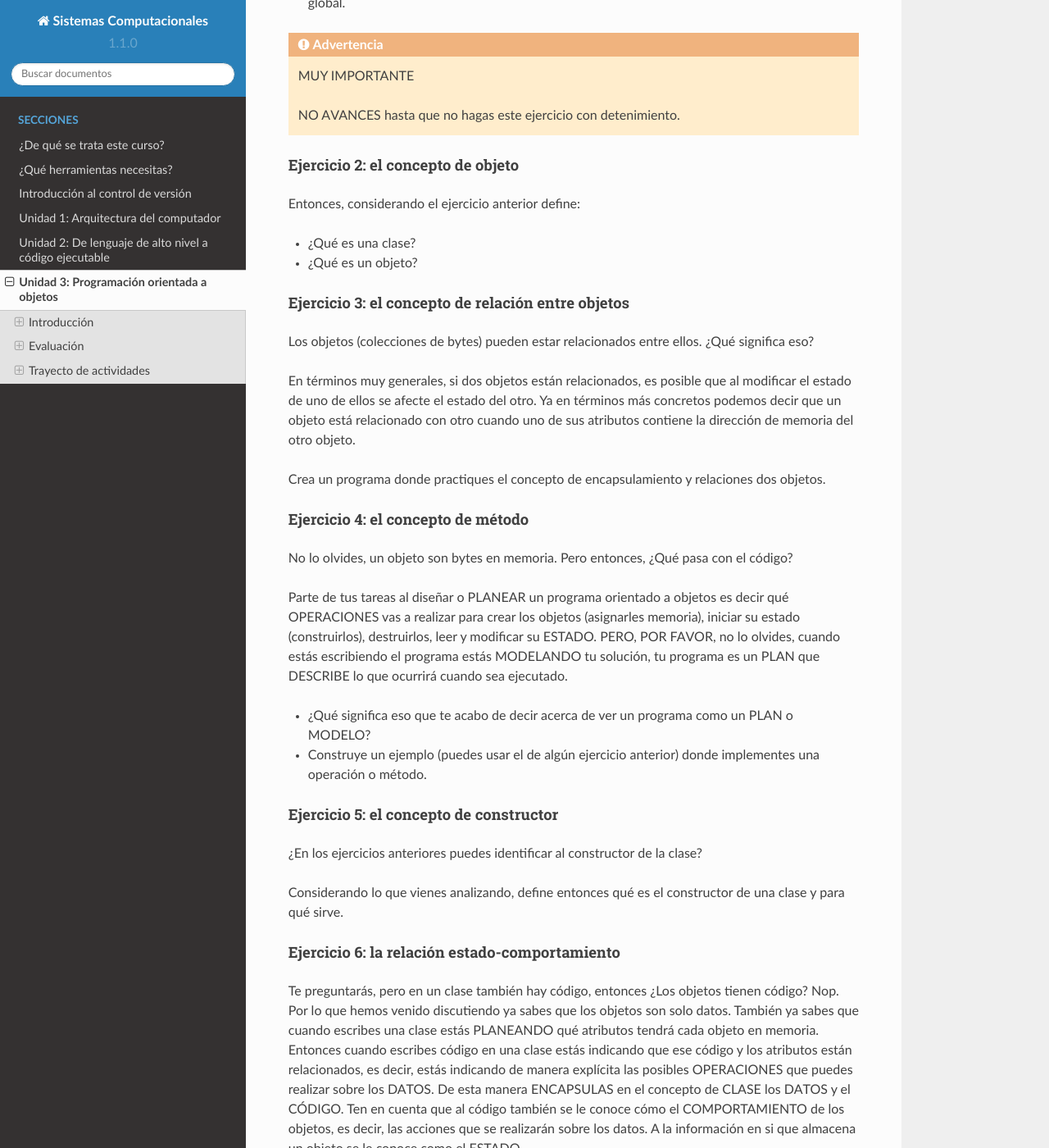
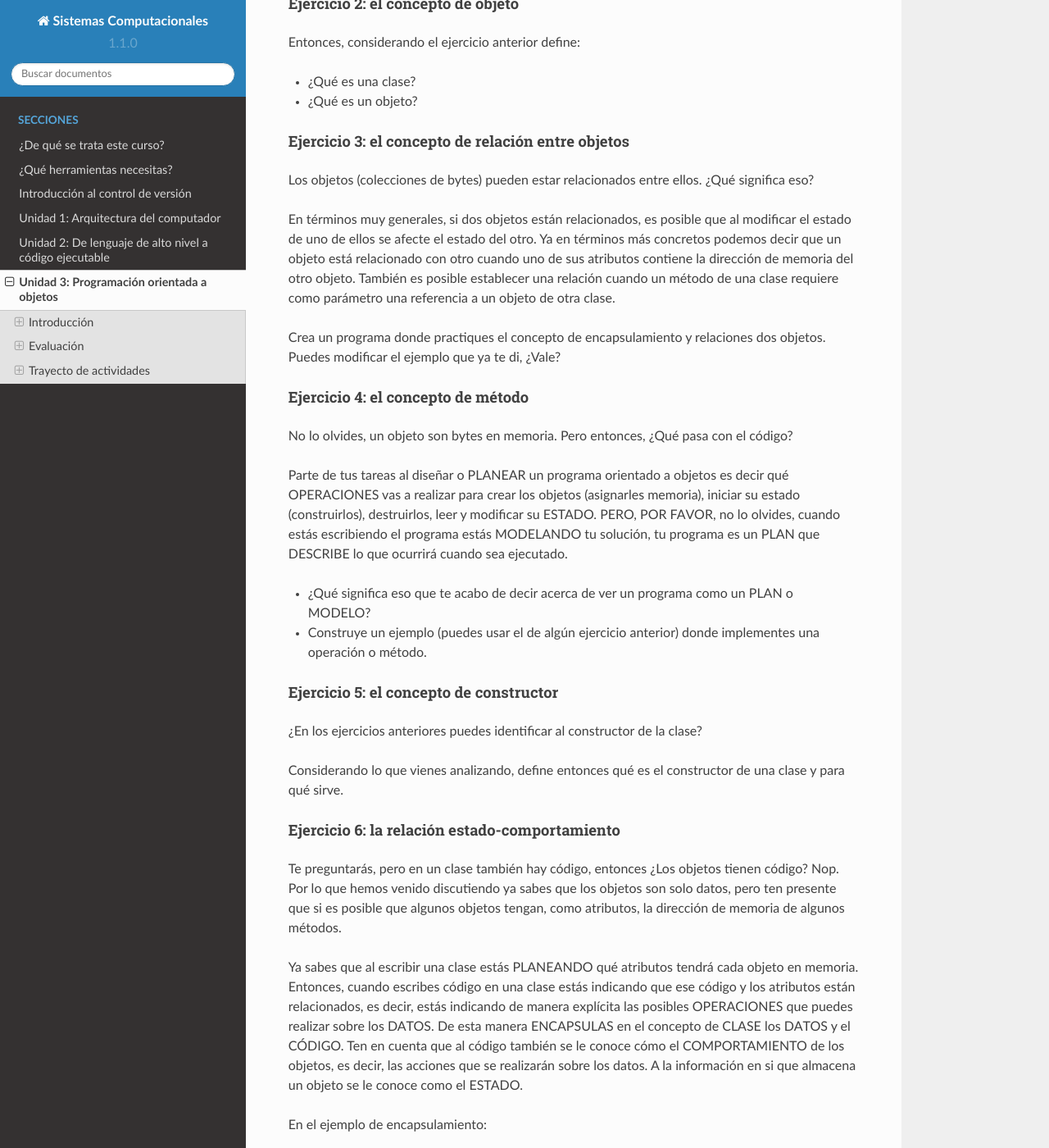
Before and after one commit to juanferfranco/SistemasComputacionales, a Sphinx documentation site: the page built from docs/_unidad3/unidad3.rst, in a window 1280 px wide and 1400 px high, scrolled down 3414 px. Shown: the whole window at 82% size. Built offline with Sphinx 7.4.7 and the Read the Docs theme 2.0.0, drawn with Linux system fonts in a browser that asks for light colours; some of the changed text lies outside the part shown.

```diff
--- a/docs/_unidad3/unidad3.rst
+++ b/docs/_unidad3/unidad3.rst
@@ -122,7 +115,7 @@ El encapsulamiento es la habilidad de empacar datos y funciones JUNTAS en clases
 ejemplo que ilustra el concepto.
 
 El siguiente código muestra un fragmento del ejemplo donde puedes observar la
-declaración de la clase. Nota que se declaran los datos: x y y y las funciones
+declaración de la clase. Nota que se declaran los datos: (x,y) y las funciones
 que modificarán esos datos.
 
 .. code-block:: c
@@ -173,10 +166,11 @@ ellos. ¿Qué significa eso?
 En términos muy generales, si dos objetos están relacionados, es posible que al modificar
 el estado de uno de ellos se afecte el estado del otro. Ya en términos más concretos podemos
 decir que un objeto está relacionado con otro cuando uno de sus atributos contiene la dirección
-de memoria del otro objeto.
+de memoria del otro objeto. También es posible establecer una relación cuando un método de
+una clase requiere como parámetro una referencia a un objeto de otra clase.
 
 Crea un programa donde practiques el concepto de encapsulamiento y relaciones
-dos objetos.
+dos objetos. Puedes modificar el ejemplo que ya te di, ¿Vale?
 
 Ejercicio 4: el concepto de método
 ^^^^^^^^^^^^^^^^^^^^^^^^^^^^^^^^^^^^
@@ -205,9 +199,12 @@ Ejercicio 6: la relación estado-comportamiento
 ^^^^^^^^^^^^^^^^^^^^^^^^^^^^^^^^^^^^^^^^^^^^^^^^
 
 Te preguntarás, pero en un clase también hay código, entonces ¿Los objetos tienen código?
-Nop. Por lo que hemos venido discutiendo ya sabes que los objetos son solo datos.
-También ya sabes que cuando escribes una clase estás PLANEANDO qué atributos tendrá cada
-objeto en memoria. Entonces cuando escribes código en una clase estás indicando que ese código
+Nop. Por lo que hemos venido discutiendo ya sabes que los objetos son solo datos, pero
+ten presente que si es posible que algunos objetos tengan, como atributos, la dirección de memoria
+de algunos métodos.
+
+Ya sabes que al escribir una clase estás PLANEANDO qué atributos tendrá cada
+objeto en memoria. Entonces, cuando escribes código en una clase estás indicando que ese código
 y los atributos están relacionados, es decir, estás indicando de manera explícita
 las posibles OPERACIONES que puedes realizar sobre los DATOS. De esta manera ENCAPSULAS
 en el concepto de CLASE los DATOS y el CÓDIGO. Ten en cuenta que al código también
@@ -221,13 +218,12 @@ En el ejemplo de encapsulamiento:
 Ejercicio 7: comparación con C#
 ^^^^^^^^^^^^^^^^^^^^^^^^^^^^^^^^^^^
 
-Ahora te pediré que implementes el ejemplo de encapsulamiento en C#.
+Ahora te pediré que implementes el ejemplo de encapsulamiento (el que está en C) en C#.
 
 Ejercicio 8: representación UML
 ^^^^^^^^^^^^^^^^^^^^^^^^^^^^^^^^^
 
 ¿Cómo sería el diagrama de clases del ejemplo de encapsulamiento?
-
 
 Ejercicio 9: el concepto de herencia en C
 ^^^^^^^^^^^^^^^^^^^^^^^^^^^^^^^^^^^^^^^^^^^^^^^^^^
@@ -359,7 +356,7 @@ Nota que Rectangle y Circle están heredando de la clase Shape, pero a diferenci
 observa que hay un elemento nuevo. Se trata de IShapeOperations. Esta estructura es el primer miembro
 de Shape y por tanto será también el primer atributo de Rectangle y Circle.
 
-Nota que IShapeOperations tiene punteros a las funciones area y draw. Mira ahora por favor, el constructor
+Nota que IShapeOperations tiene punteros a las funciones area y draw. Mira ahora por favor el constructor
 de Shape:
 
 .. code-block:: c
@@ -414,3 +411,10 @@ Ejercicio 16: ejemplo de implementación del patrón Command en C
 En `este <https://github.com/juanferfranco/OOP-in-C/blob/main/commandPattern/main.c>`__ enlace te mostraré
 un ejemplo donde se implementa el patrón de diseño Command. Este ejemplo es una implementación en C
 del ejemplo en C# que puedes encontrar `aquí <https://refactoring.guru/design-patterns/command/csharp/example>`__.
+
+Ahora te toca a ti:
+
+* Analiza el código y trata de explicarle a tu compañero de trabajo cómo funciona.
+* Analiza en parte de la memoria están los datos y trata de realizar diagramas que
+  relacionen las partes.
+* Trata de decir en una frase CORTA para qué sirve el polimorfismo.
```
Also changed, not shown: other parts of docs/_unidad3/unidad3.rst (+5 -11 lines).
